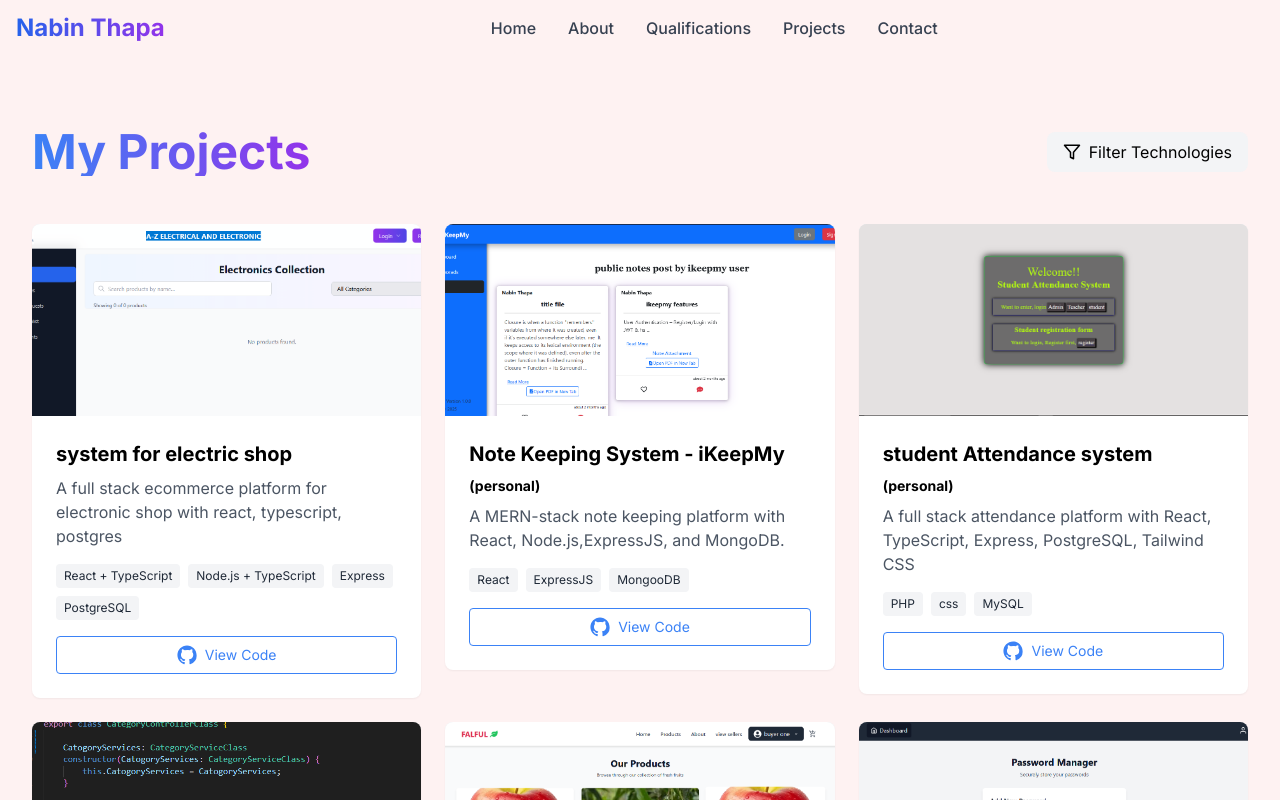
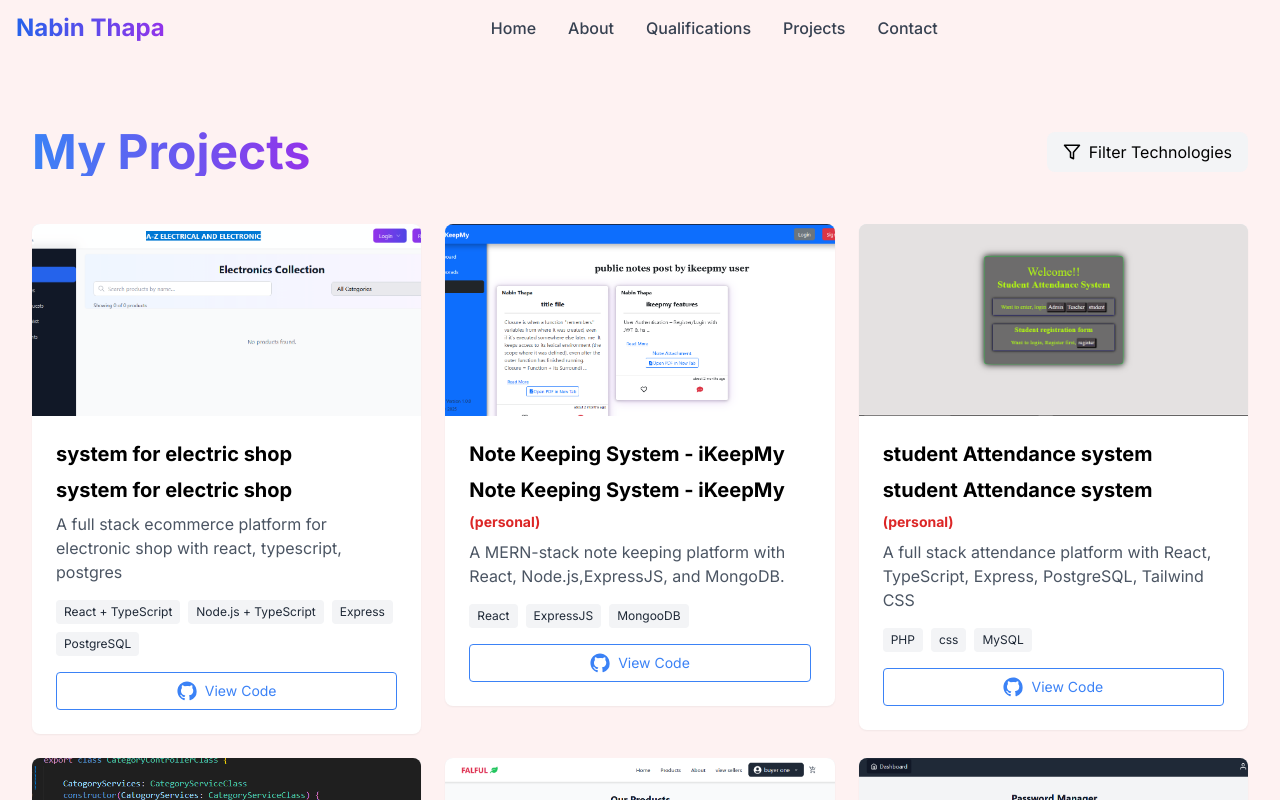
Before and after one commit to Nabeen-Thapa/Nabin-Thapa, a Next.js app: page /projects in a window 1280 px wide. Shown: the top 800 px of the page. Built offline with nearby package versions, Linux system fonts and the light colour scheme.

Commit message:
Add text if project is personal

```diff
--- a/src/components/ProjectCard.tsx
+++ b/src/components/ProjectCard.tsx
@@ -19,7 +19,10 @@ export default function ProjectCard({ project }: ProjectCardProps) {
       </div>
       <div className="p-6">
         <h3 className="text-xl font-bold mb-2">{project.title}</h3>
-        {project.isPersonal && <h5 className="text-sm font-bold mb-2">(personal)</h5>}
+        <h3 className="text-xl font-bold mb-2">{project.title}</h3>
+        {project.isPersonal && (
+          <h5 className="text-sm font-bold text-red-600 mb-2">(personal)</h5>
+        )}
         <p className="text-gray-600 dark:text-gray-400 mb-4">
           {project.description}
         </p>
```
